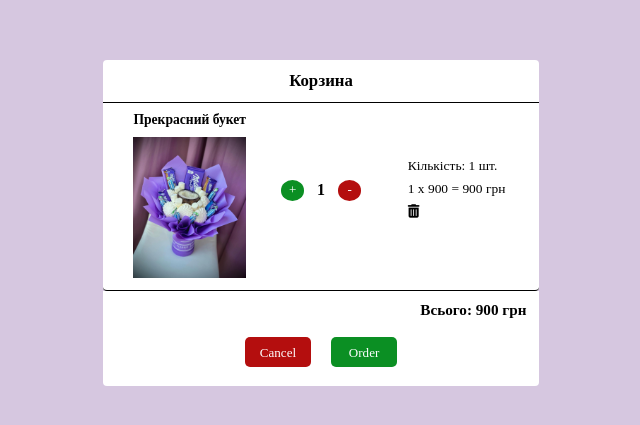
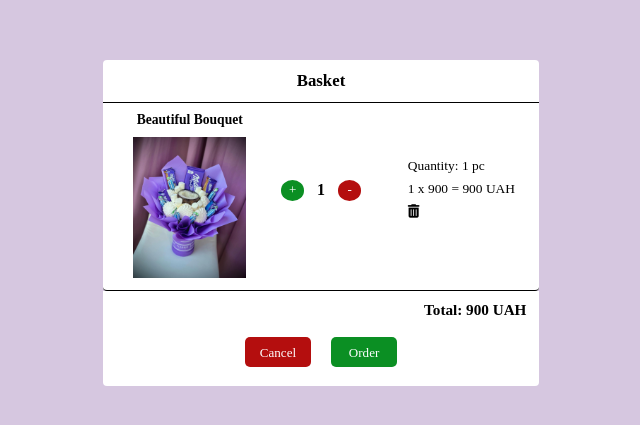
Before and after one commit to BatigAndriy/simple-cart-for-a-django-site, a plain HTML site: page index.html in a window 1280 px wide. Shown: the part 185-610 px from the top of the page, 319-959 px from the left. Drawn offline with nearby package versions, Linux system fonts and the light colour scheme.

Commit message:
Update index.html

```diff
--- a/index.html
+++ b/index.html
@@ -3,7 +3,7 @@
 <head>
     <meta charset="UTF-8">
     <meta name="viewport" content="width=device-width, initial-scale=1.0">
-    <title>Responsive Mega Menu | CodingNepal</title>
+    <title>BASKET</title>
     <link rel="stylesheet" href="basket.css">
 
     <link href="https://fonts.googleapis.com/css2?family=Material+Icons" rel="stylesheet">
@@ -14,25 +14,25 @@
     <div class="main-basket-container">
         <div class="second-basket-container">
             <div class="container-for-basket">
-                 <h1 class="h-basket">Корзина</h1>
+                 <h1 class="h-basket">Basket</h1>
                 <div class="card-basket">
                     <div class="card-body-basket">
-                        <h5 class="card-title-basket">Прекрасний букет</h5>
+                        <h5 class="card-title-basket">Beautiful Bouquet</h5>
                         <img src="1.jpg" class="card-img-top-basket" alt="...">
                     </div>
                     <div class="card-button">
                         <a href="#" class="round-btn plus" data-product-id="{{ basket_item.product.id }}" data-product-price="{{ basket_item.product.price_numeric }}">+</a>
-                        <span class="text-muted-middle" id="text-muted-middle-{{ basket_item.product.id }}">1</span>
+                        <span class="text-muted-middle" id="text-muted-middle">1</span>
                         <a href="#" class="round-btn minus" data-product-id="{{ basket_item.product.id }}" data-product-price="{{ basket_item.product.price_numeric }}">-</a>
                     </div>
                     <ul class="list-group list-group-flush">
                         <li class="list-group-item-basket">
-                            <span class="text-muted" id="text-simple-muted-middle-{{ basket_item.product.id }}">Кількість: 1 шт.</span>
+                            <span class="text-muted" id="text-simple-muted-middle">Quantity: 1 pc</span>
                         </li>
                          <li class="list-group-item-basket">
-                             <span class="text-muted" id="product-price-first-{{ basket_item.product.id }}">1 </span>
+                             <span class="text-muted" id="product-price-first">1 </span>
                              <span class="text-muted"> x 900 = </span>
-                             <span class="text-muted" id="product-price-second-{{ basket_item.product.id }}">900 грн</span>
+                             <span class="text-muted" id="product-price-second">900 UAH</span>
                         </li>
                         <li class="list-group-item-basket">
                             <a href="#">
@@ -42,17 +42,18 @@
                 </div>
             </div>
             <div class="total-sum">
-                <p class="total_all" id="total-sum">Всього: 900 грн</p>
+                <p class="total_all" id="total-sum">Total: 900 UAH</p>
             </div>
             <div class="total-send">
                 <a href="#" class="a-total-basket">
-                         <span class="span-total-send">Сancel</span>
+                    <span class="span-total-send">Cancel</span>
                 </a>
                 <a href="#" class="a-total-send">
-                         <span class="span-total-send">Order</span>
+                    <span class="span-total-send">Order</span>
                 </a>
             </div>
         </div>
     </div>
 </body>
+
 </html>
```
